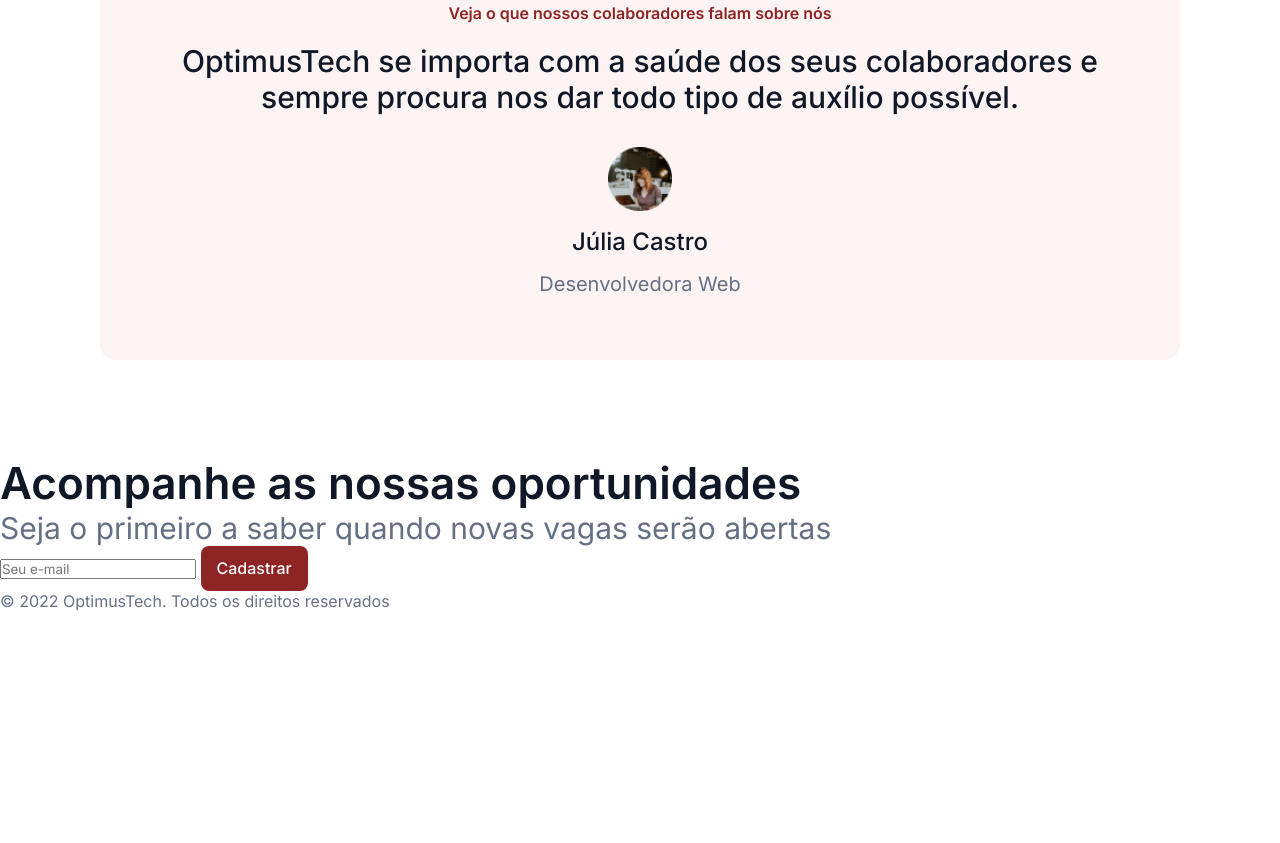
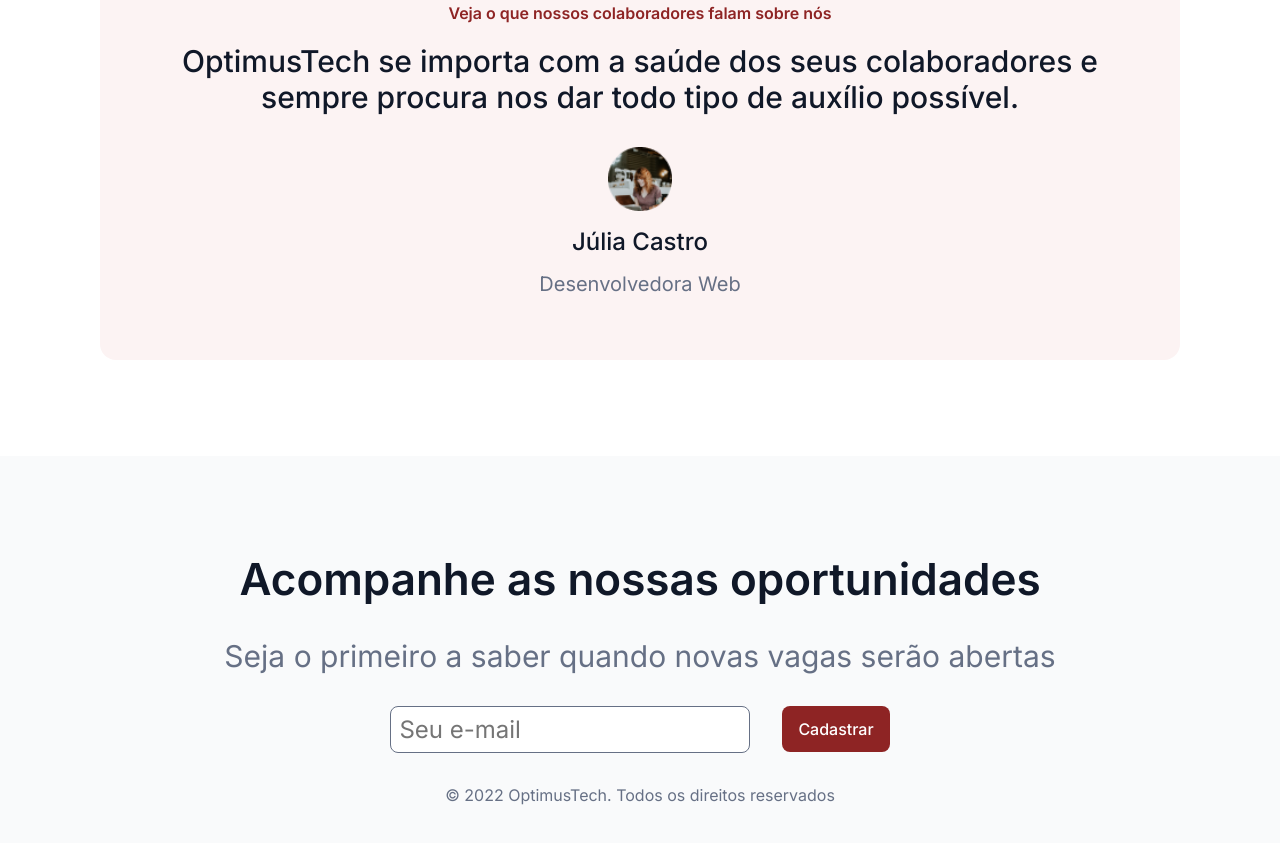
Before and after one commit to RodrigoHarder/7doc-html-css, a plain HTML site: page index.html in a window 1280 px wide. Shown: the part 2747-3590 px from the top of the page. Before the commit the page ends 3358 px from the top, so only its background shows below. Drawn offline with Linux system fonts and the light colour scheme.

Commit message:
Estilizando o rodapé

```diff
--- a/style.css
+++ b/style.css
@@ -14,7 +14,7 @@
     --cor-fundo:#FFFFFF;
     --cor-vagas:#F9F4F4;
     --cor-borda: #EAECF0;
-
+    --cor-rodape-background:#F9FAFB;
 }
 
 body{
@@ -280,3 +280,27 @@ body{
     font-weight:400;
     color:var(--cor-paragrafos);
 }
+
+.rodape{
+    background-color:var(--cor-rodape-background);
+    padding:96px 0;
+    display:flex;
+    align-items: center;
+    justify-content: center;
+    flex-direction: column;
+    gap:32px;
+}
+
+.rodape-oportunidades-preenchimento{
+    display:flex;
+    gap:32px;
+    align-items: center;
+}
+
+.input-email{
+    width:360px;
+    border-radius: 8px;
+    font-size: 24px;
+    padding:8px;
+    border: 1px solid var(--cor-paragrafos);
+}
```
